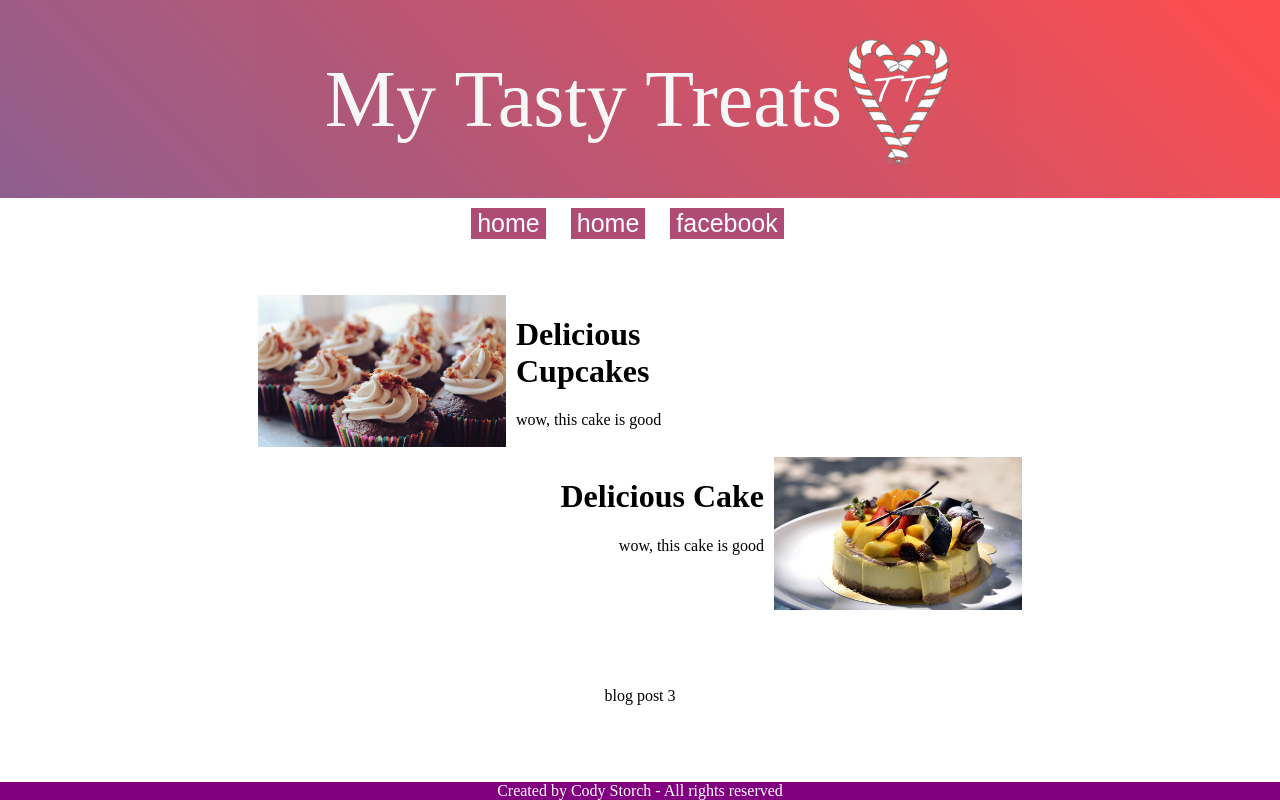
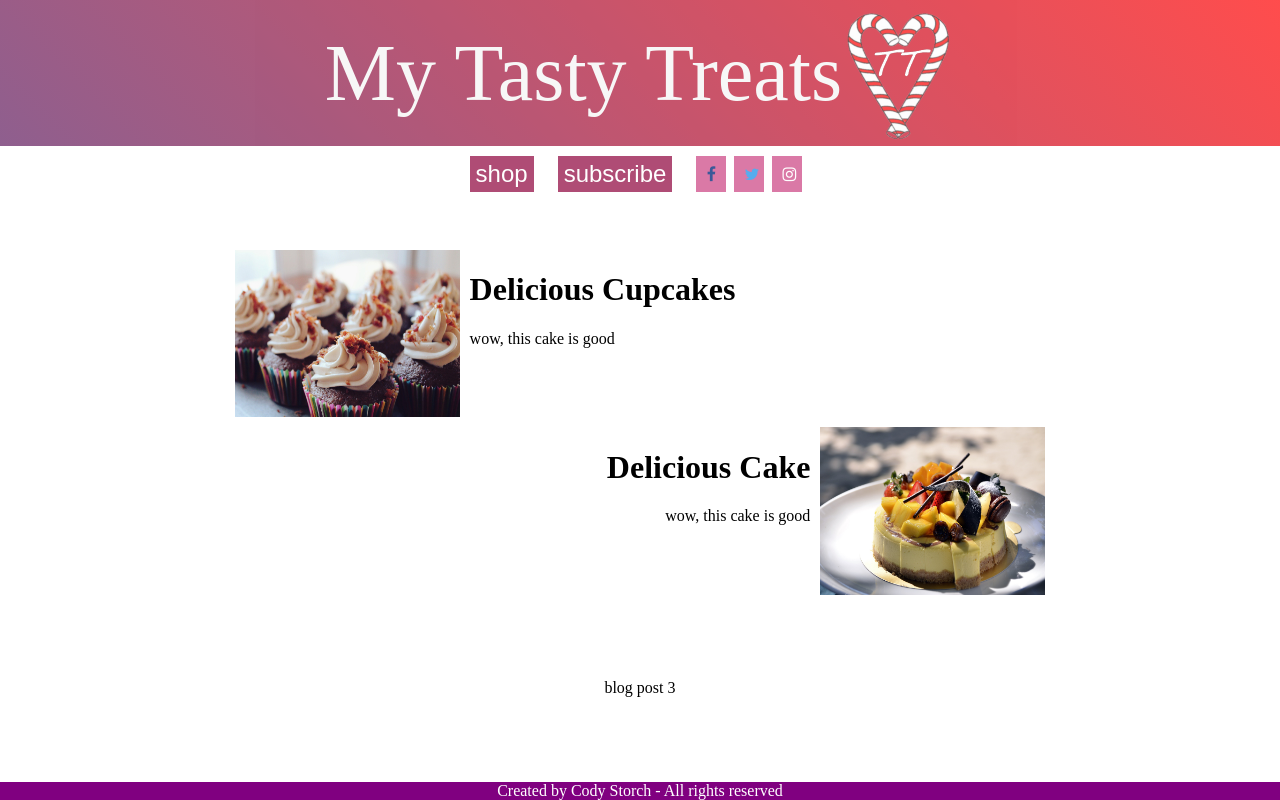
Before and after one commit to st0rch/WebsiteProject, a plain HTML site: page index.html in a window 1280 px wide. Drawn offline with Linux system fonts and the light colour scheme.

Commit message:
Updating CSS on homepage, removing buttons

```diff
--- a/index-style.css
+++ b/index-style.css
@@ -1,5 +1,5 @@
 
-
+@import url("https://cdnjs.cloudflare.com/ajax/libs/font-awesome/4.7.0/css/font-awesome.min.css");
 
     html, body{
         height: 100%;
@@ -51,7 +51,7 @@
             color: white;
             text-align: center;
             text-decoration: none;
-            font-size: 25px;
+            font-size: 1em;
         }
         .button:hover {
             background-color:rgb(218, 107, 153) ;
@@ -107,6 +107,35 @@
         grid-column-end:6;
       }
 
+      /*styling for font awesome icons*/
+
+      .fa {
+        padding: 10px;
+        font-size: 1em;
+        width: 10px;
+        text-align: center;
+        text-decoration: none;
+        margin-right: 0.5em;
+      }
+
+      .fa:hover {
+        opacity: 0.7;
+      }
+
+      .fa-facebook {
+        background: rgb(218, 121, 166);
+        color: #3B5998;
+      }
+
+      .fa-twitter {
+        background: rgb(218, 121, 166);
+        color: #55ACEE;
+      }
+
+      .fa-instagram {
+        background:rgb(218, 121, 166);
+        color: white;
+    }
 
 @media (min-width: 900px){
 
@@ -114,7 +143,7 @@
     display: grid;
     align-items: center;
     grid-template-columns: repeat(5, 1fr);
-    grid-template-rows: 1.3fr .5fr 1fr 1fr 1fr  auto;
+    grid-template-rows: 0.7fr .5fr 1fr 1fr 1fr  auto;
     grid-gap: 10px;
     min-height: 100%;
 }
@@ -134,14 +163,8 @@ font-size: 5em;
 
 
 #navigation{
-
-    display:flex;
-    align-self: flex-start;
-    justify-content: center;
-    flex-direction: row;
-    grid-column-start: 1;
-grid-column-end:6;
-
+grid-column-start: 3;
+grid-column-end:4;
   }
 
 
@@ -155,7 +178,7 @@ grid-column-end:6;
         color: white;
         text-align: center;
         text-decoration: none;
-        font-size: 25px;
+        font-size: 1.5em;
     }
     .button:hover {
         background-color:rgb(218, 107, 153) ;
--- a/index.html
+++ b/index.html
@@ -11,12 +11,14 @@
 <body>
 
 <div class="container">
-<div id="header">My Tasty Treats <img id="logo"src="images/Tasty Treats Logo.png"> </div>
+<div id="header">My Tasty Treats <img id="logo"src="images/Tasty Treats Logo.png">  </div>
 
 <div id="navigation">
-        <button class="button">home</button>
-        <button class="button">home</button>
-        <button class="button">facebook</button>
+    <button class="button">shop</button>
+        <button class="button">subscribe</button>
+        <a href="https://facebook.com"class="fa fa-facebook"></a>
+        <a href="https://twitter.com"class="fa fa-twitter"></a>
+        <a href="https://instagram.com"class="fa fa-instagram"></a>
 
 </div>
 <div id="article-one-image"> </div>
```
